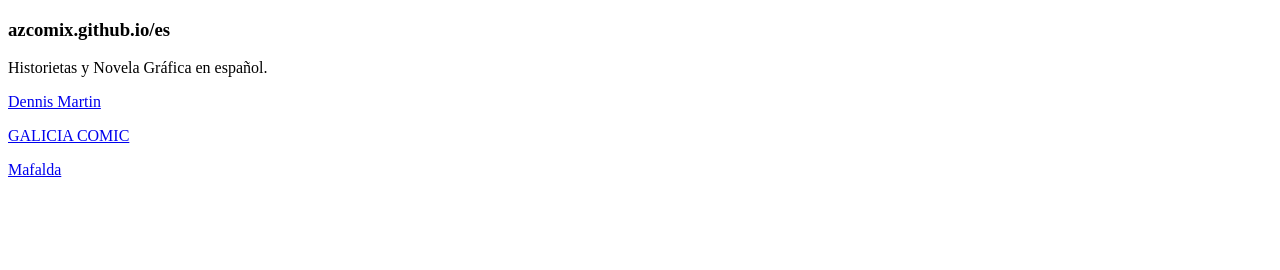
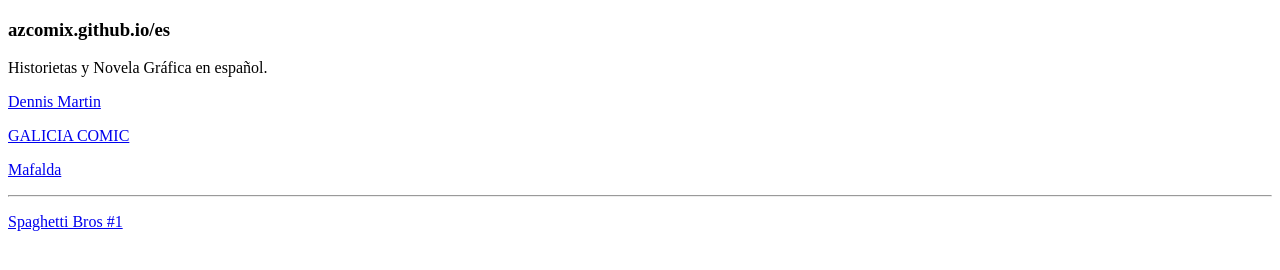
Before and after one commit to azcomix/es, a plain HTML site: page index.html in a window 1280 px wide. Drawn offline with Linux system fonts and the light colour scheme.

Commit message:
Update index.html

```diff
--- a/index.html
+++ b/index.html
@@ -11,5 +11,8 @@
     <p><a href="http://dennis-martin.blogspot.com" target='_blank'>Dennis Martin</a>
     <p><a href="http://leer-comics.blogspot.com" target='_blank'>GALICIA COMIC</a>
     <p><a href="http://comix.altervista.org/alpha/Mafalda/" target='_blank'>Mafalda</a>
+        <hr>
+    <p><a href="http://leer-comics.blogspot.com/2020/05/spaghetti-bros-1.html#more"
+          target='_blank'>Spaghetti Bros #1</a>
     </body>
 </html>
```
